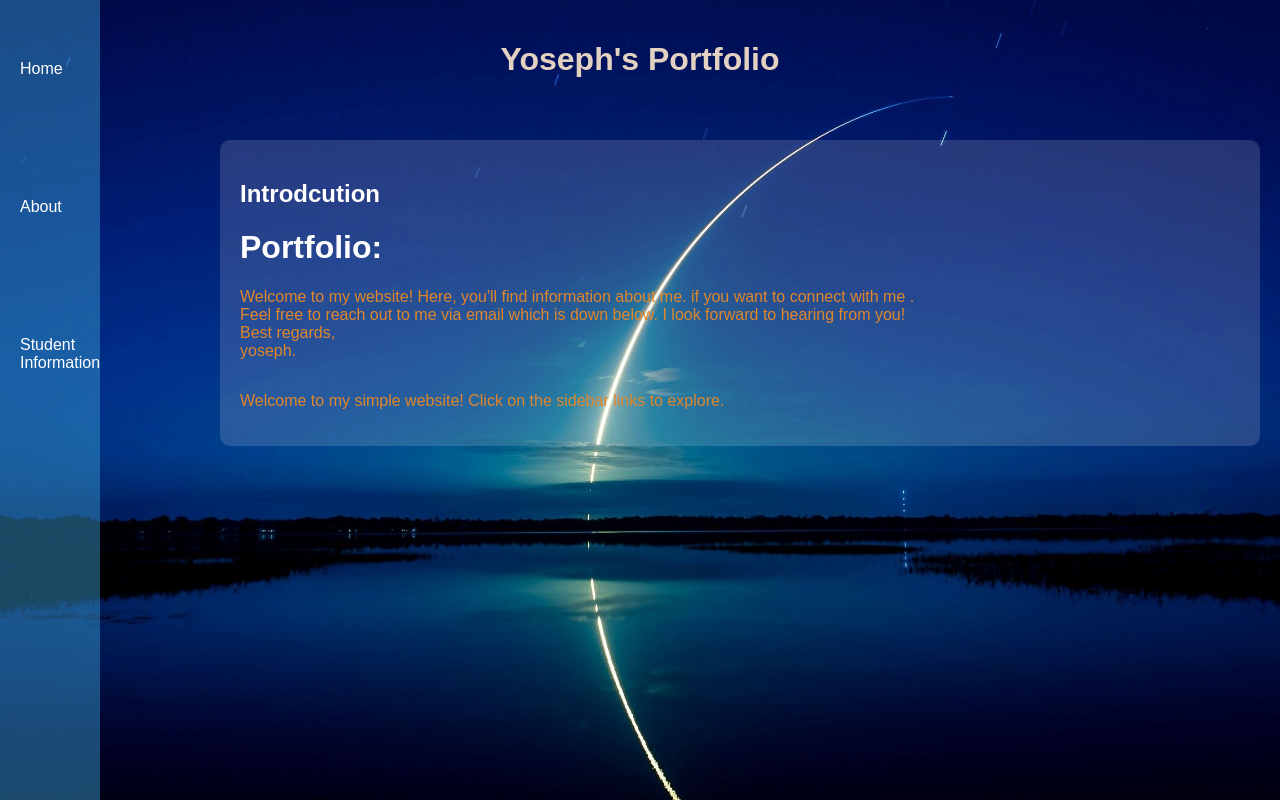
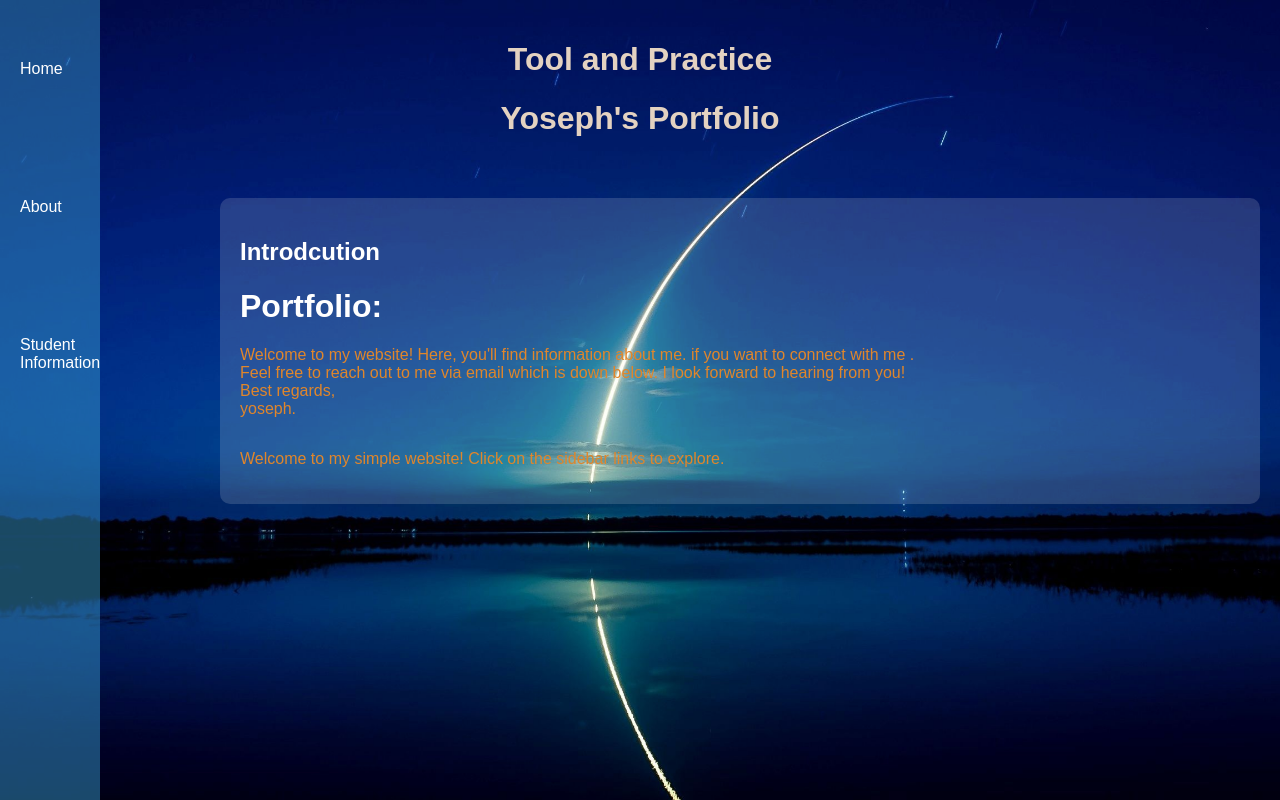
Before and after one commit to yosephNative/Tool-and-Practice-repo, a plain HTML site: page index.html in a window 1280 px wide. Drawn offline with Linux system fonts and the light colour scheme.

Commit message:
Update index.html

```diff
--- a/index.html
+++ b/index.html
@@ -106,6 +106,7 @@
 </head>
 <body>
 <header>
+  <h1> Tool and Practice <h1>
   <h1>Yoseph's Portfolio</h1>
 </header>
 <div class="sidebar">
```
